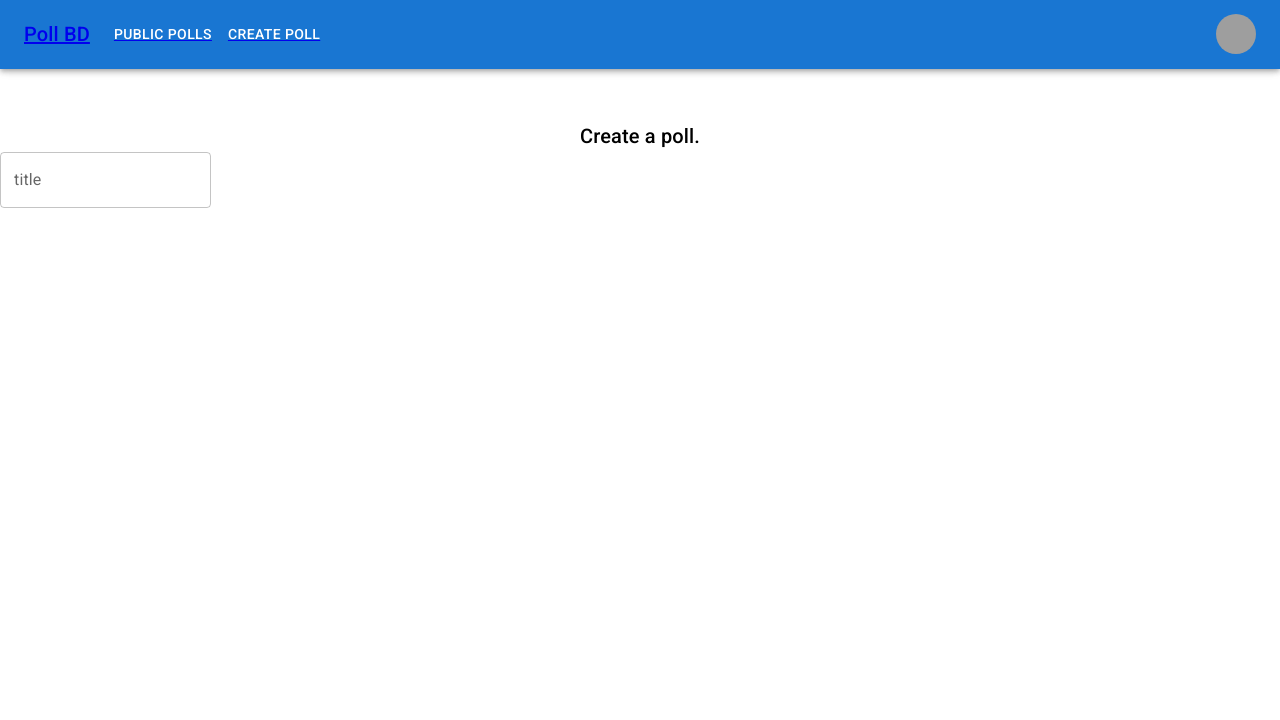
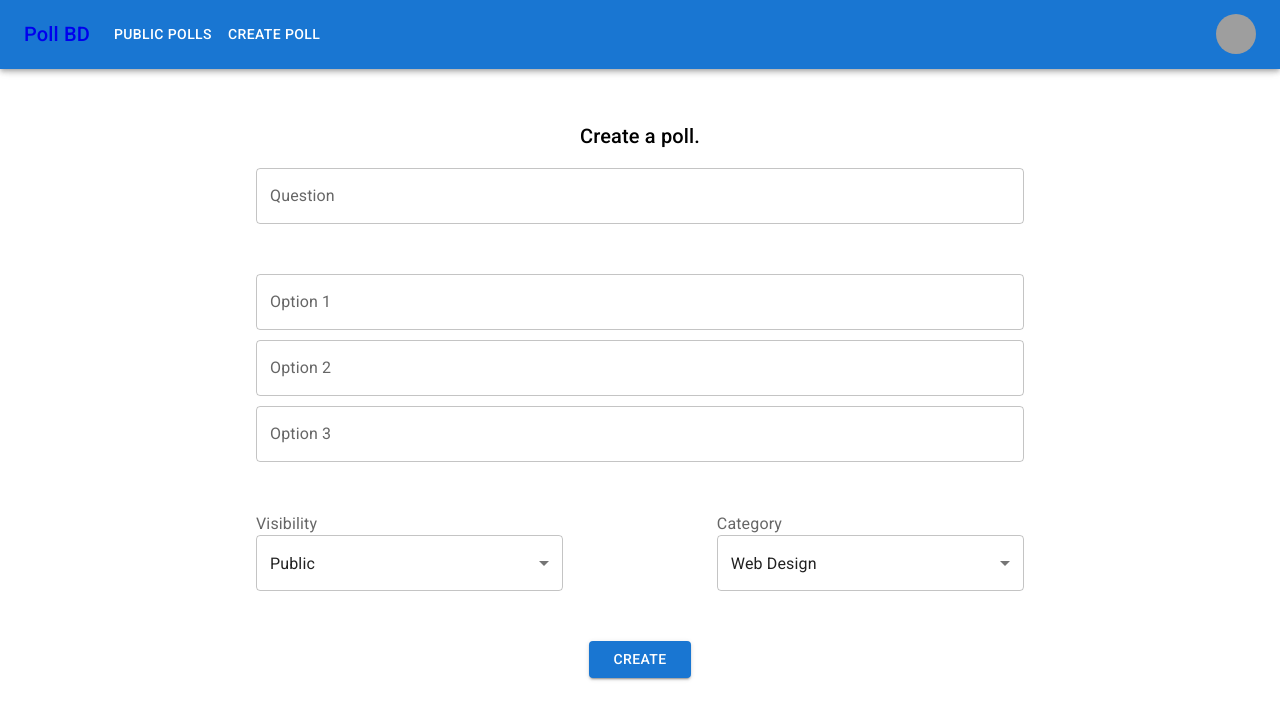
Before and after one commit to shudiptod/ask-and-poll, a React (Create React App) app: page /create in a window 1280 px wide. Shown: the top 720 px of the page. Built offline with nearby package versions, Linux system fonts and the light colour scheme; grey boxes are pictures that could not be loaded.

Commit message:
create poll page

```diff
--- a/src/components/CreatePoll/CreatePoll.js
+++ b/src/components/CreatePoll/CreatePoll.js
@@ -1,18 +1,67 @@
-import { TextField, Typography } from '@mui/material';
+import { Button, FormGroup, InputLabel, MenuItem, Select, TextField, Typography } from '@mui/material';
 import { Box } from '@mui/system';
-import React from 'react';
+import React, { useState } from 'react';
 
 const CreatePoll = () => {
+    const [visibility, setVisibility] = useState('Public');
+
+    const handleChangeVisibility = (event) => {
+        setVisibility(event.target.value);
+    };
+
+    const [category, setCategory] = useState('Web Design');
+
+    const handleChangeCategory = (event) => {
+        setCategory(event.target.value);
+    };
     return (
         <div>
-            <Box sx={{ width: '100%' }} mt={15}>
-                <Typography variant="h6" sx={{ textAlign: 'center' }}>
-                    Create a poll.
-                </Typography>
-            </Box>
-            <div>
-                <TextField id="outlined-basic" label="title" variant="outlined" />
-            </div>
+            <FormGroup>
+                <Box sx={{ width: '100%' }} mt={15}>
+                    <Typography variant="h6" sx={{ textAlign: 'center' }}>
+                        Create a poll.
+                    </Typography>
+                </Box>
+                <Box sx={{ display: 'flex', flexDirection: 'column', alignItems: 'center', width: '60%', marginLeft: 'auto', marginRight: 'auto', marginTop: '1rem' }}>
+                    <TextField sx={{ width: '100%' }} id="outlined-basic" label="Question" variant="outlined" />
+                    <TextField sx={{ width: '100%', marginTop: '50px' }} id="outlined-basic" label="Option 1" variant="outlined" />
+                    <TextField sx={{ width: '100%', marginTop: '10px' }} id="outlined-basic" label="Option 2" variant="outlined" />
+                    <TextField sx={{ width: '100%', marginTop: '10px' }} id="outlined-basic" label="Option 3" variant="outlined" />
+                </Box>
+                <Box sx={{ display: 'flex', flexDirection: 'row', justifyContent: 'space-between', width: '60%', marginLeft: 'auto', marginRight: 'auto', marginTop: '50px' }}>
+                    <Box sx={{ width: '40%' }}>
+                        <InputLabel id="demo-simple-select-label">Visibility</InputLabel>
+                        <Select
+                            labelId="demo-simple-select-label"
+                            id="demo-simple-select"
+                            value={visibility}
+                            label="Visibility"
+                            sx={{ width: '100%' }}
+                            onChange={handleChangeVisibility}
+
+                        >
+                            <MenuItem value={'Public'}>Public</MenuItem>
+                            <MenuItem value={'Private'}>Private</MenuItem>
+                        </Select>
+                    </Box>
+                    <Box sx={{ width: '40%' }}>
+                        <InputLabel id="demo-simple-select-label">Category</InputLabel>
+                        <Select
+                            labelId="demo-simple-select-label"
+                            id="demo-simple-select"
+                            value={category}
+                            label="Category"
+                            sx={{ width: '100%' }}
+                            onChange={handleChangeCategory}
+
+                        >
+                            <MenuItem value={'Web Design'}>Web Design</MenuItem>
+                            <MenuItem value={'Politics'}>Politics</MenuItem>
+                        </Select>
+                    </Box>
+                </Box>
+                <Button variant="contained" sx={{ width: '8%', margin: '50px auto ' }}>Create</Button>
+            </FormGroup>
         </div>
     );
 };
--- a/src/components/Home/Home.js
+++ b/src/components/Home/Home.js
@@ -1,16 +1,18 @@
 import React from 'react';
 import Box from '@mui/material/Box';
 import Typography from '@mui/material/Typography';
-import { Link } from 'react-router-dom';
+import banner from '../../images/homebanner.jpg';
 const Home = () => {
     return (
         <div>
-            <Box sx={{ width: '100%' }} mt={15}>
+            <Box sx={{ width: '100%', display: 'flex', flexDirection: 'column', alignContent: 'center', justifyContent: 'center' }} mt={15}>
                 <Typography variant="h4" sx={{ textAlign: 'center' }}>
                     Create instant, and real time polls.
                 </Typography>
-                <Link to="/public" >Public</Link>
-                <Link to="/" >Home</Link>
+                <Box sx={{ width: '60%', marginLeft: 'auto', marginRight: 'auto' }}>
+                    <img src={banner} alt="polling banner" sx={{ width: '60%', height: "100px" }} loading="lazy" />
+                </Box>
+
             </Box>
         </div>
     );
--- a/src/components/shared/NavBar/NavBar.js
+++ b/src/components/shared/NavBar/NavBar.js
@@ -42,15 +42,15 @@ function NavBar() {
     };
 
     return (
-        <AppBar position="fixed">
+        <AppBar position="fixed" >
             <Container maxWidth="xl">
                 <Toolbar disableGutters>
-                    <Link to="/">
+                    <Link to="/" sx={{ textDecoration: 'none' }}>
                         <Typography
                             variant="h6"
                             noWrap
                             component="div"
-                            sx={{ mr: 2, display: { xs: 'none', md: 'flex' } }}
+                            sx={{ mr: 2, textDecoration: 'none', display: { xs: 'none', md: 'flex' } }}
                         >
                             Poll BD
                         </Typography>
@@ -87,12 +87,12 @@ function NavBar() {
                         >
 
 
-                            <Link to="/public" underline="none">
+                            <Link to="/public" underline="none" sx={{ textDecoration: 'none' }}>
                                 <MenuItem key="public" onClick={handleCloseNavMenu}>
                                     <Typography textAlign="center">Public Polls</Typography>
                                 </MenuItem>
                             </Link>
-                            <Link to="/create" underline="none">
+                            <Link to="/create" underline="none" sx={{ textDecoration: 'none' }}>
                                 <MenuItem key="create" onClick={handleCloseNavMenu}>
                                     <Typography textAlign="center">Create poll</Typography>
                                 </MenuItem>
@@ -102,18 +102,18 @@ function NavBar() {
 
                         </Menu>
                     </Box>
-                    <Link to="/">
+                    <Link to="/" sx={{ textDecoration: 'none' }}>
                         <Typography
                             variant="h6"
                             noWrap
                             component="div"
                             sx={{ flexGrow: 1, display: { xs: 'flex', md: 'none' } }}
                         >
-                            LOGO
+                            Poll BD
                         </Typography>
                     </Link>
                     <Box sx={{ flexGrow: 1, display: { xs: 'none', md: 'flex' } }}>
-                        <Link to="/public" underline="none">
+                        <Link to="/public" underline="none" sx={{ textDecoration: 'none' }}>
                             <Button
                                 key="public"
                                 onClick={handleCloseNavMenu}
@@ -122,7 +122,7 @@ function NavBar() {
                                 Public Polls
                             </Button>
                         </Link>
-                        <Link to="/create" underline="none">
+                        <Link to="/create" underline="none" sx={{ textDecoration: 'none' }}>
                             <Button
                                 key="create"
                                 onClick={handleCloseNavMenu}
@@ -166,7 +166,7 @@ function NavBar() {
                     </Box>
                 </Toolbar>
             </Container>
-        </AppBar>
+        </AppBar >
     );
 }
 
--- a/src/index.css
+++ b/src/index.css
@@ -12,3 +12,10 @@ code {
   font-family: source-code-pro, Menlo, Monaco, Consolas, 'Courier New',
     monospace;
 }
+
+a{
+  text-decoration: none;
+}
+a:visited{
+  color: unset;
+}
```
Also changed, not shown: src/images/homebanner.jpg (added).
